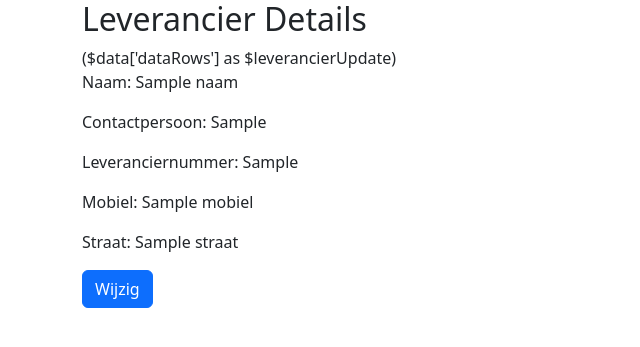
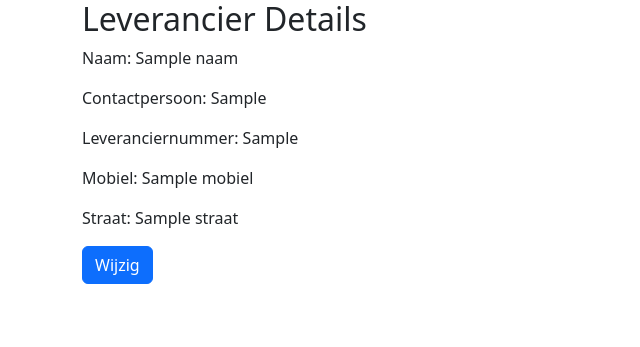
Before and after one commit to mohamed-azzouz1/BE-opdracht-02-P2-339078, a PHP site: template app/views/leverancierupdate/levrancier_details.php in a window 1280 px wide. Shown: the top 347 px of the page, without its empty margins (0-640 px from the left). Run offline with PHP 8.4, Linux system fonts and the light colour scheme; the template is opened without the code that fills it: most values are stand-ins (such as "Sample title", 1, 10 or a date in 2020); some libraries are stand-ins or nearby versions.

Commit message:
commit 10 opdracht 3 be

```diff
--- a/app/controllers/leverancierupdate.php
+++ b/app/controllers/leverancierupdate.php
@@ -86,7 +86,7 @@ class leverancierupdate extends BaseController
                 'contact' => $contact
             ];
 
-            $this->view('leverancierupdate/', $data);
+            $this->view('leverancierupdate/leverancier_update', $data);
         }
     }
 }
--- a/app/views/leverancierupdate/levrancier_details.php
+++ b/app/views/leverancierupdate/levrancier_details.php
@@ -6,11 +6,10 @@
         </div>
         <?php unset($_SESSION['leverancier_message']); ?>
     <?php endif; ?>
-    ($data['dataRows'] as $leverancierUpdate)
     <p>Naam: <?= $data['leverancier']->naam; ?></p>
     <p>Contactpersoon: <?= $data['leverancier']->ContactPersoon; ?></p>
     <p>Leveranciernummer: <?= $data['leverancier']->LeverancierNummer; ?></p>
     <p>Mobiel: <?= $data['leverancier']->Mobiel; ?></p>
     <p>Straat: <?= $data['contact']->Straat; ?></p>
-    <a href="<?= URLROOT; ?>/leverancierupdate/leverancier_update/<?= $data['leverancier']->Id; ?>" class="btn btn-primary">Wijzig</a>
+    <a href="<?= URLROOT; ?>/leverancierupdate/update/<?= $data['leverancier']->Id; ?>" class="btn btn-primary">Wijzig</a>
 </div>
```
Also changed, not shown: app/views/leverancierupdate/leverancier_update.php (renamed from app/views/leverancierupdate/leverancier_update..php).
